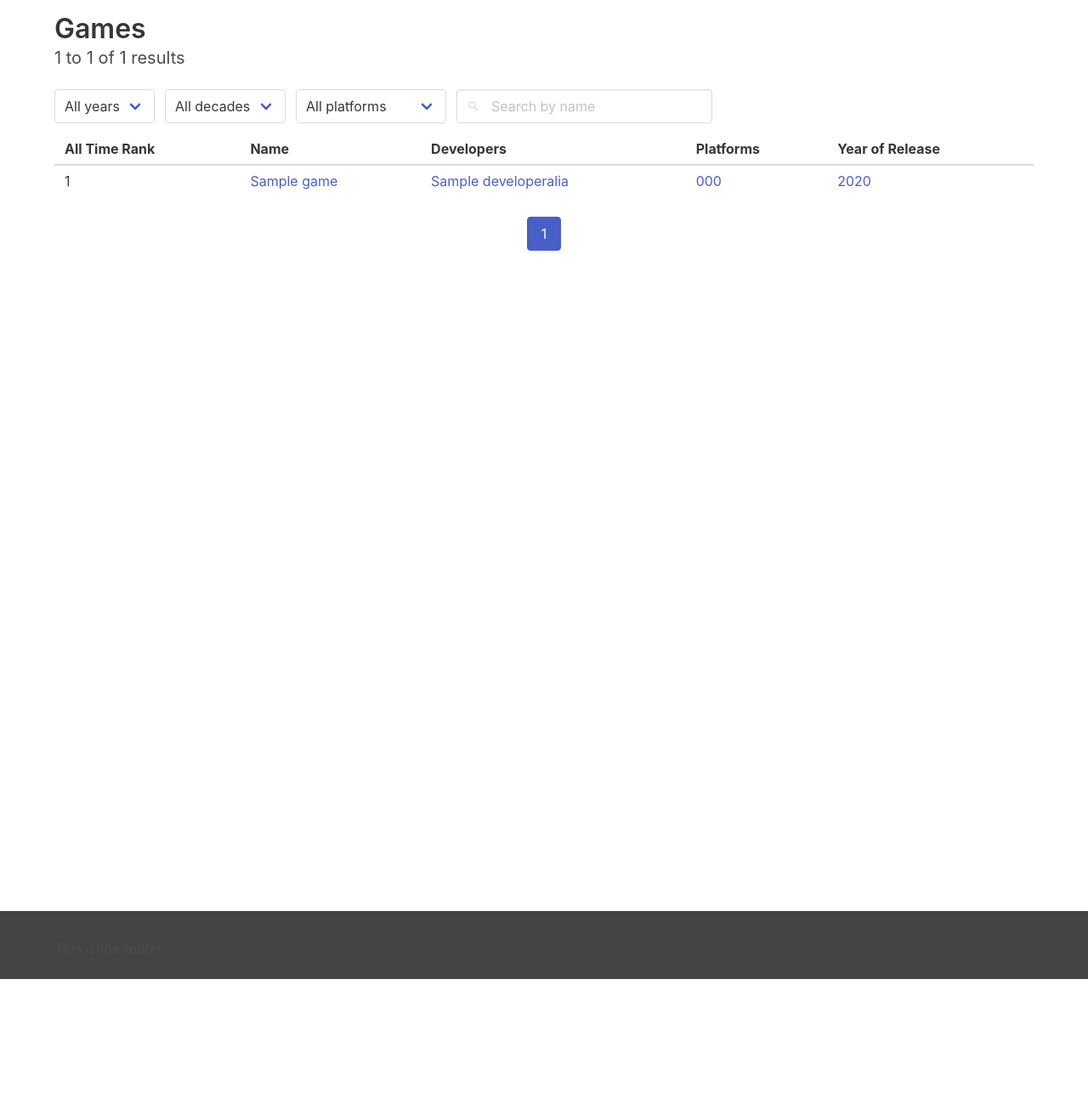
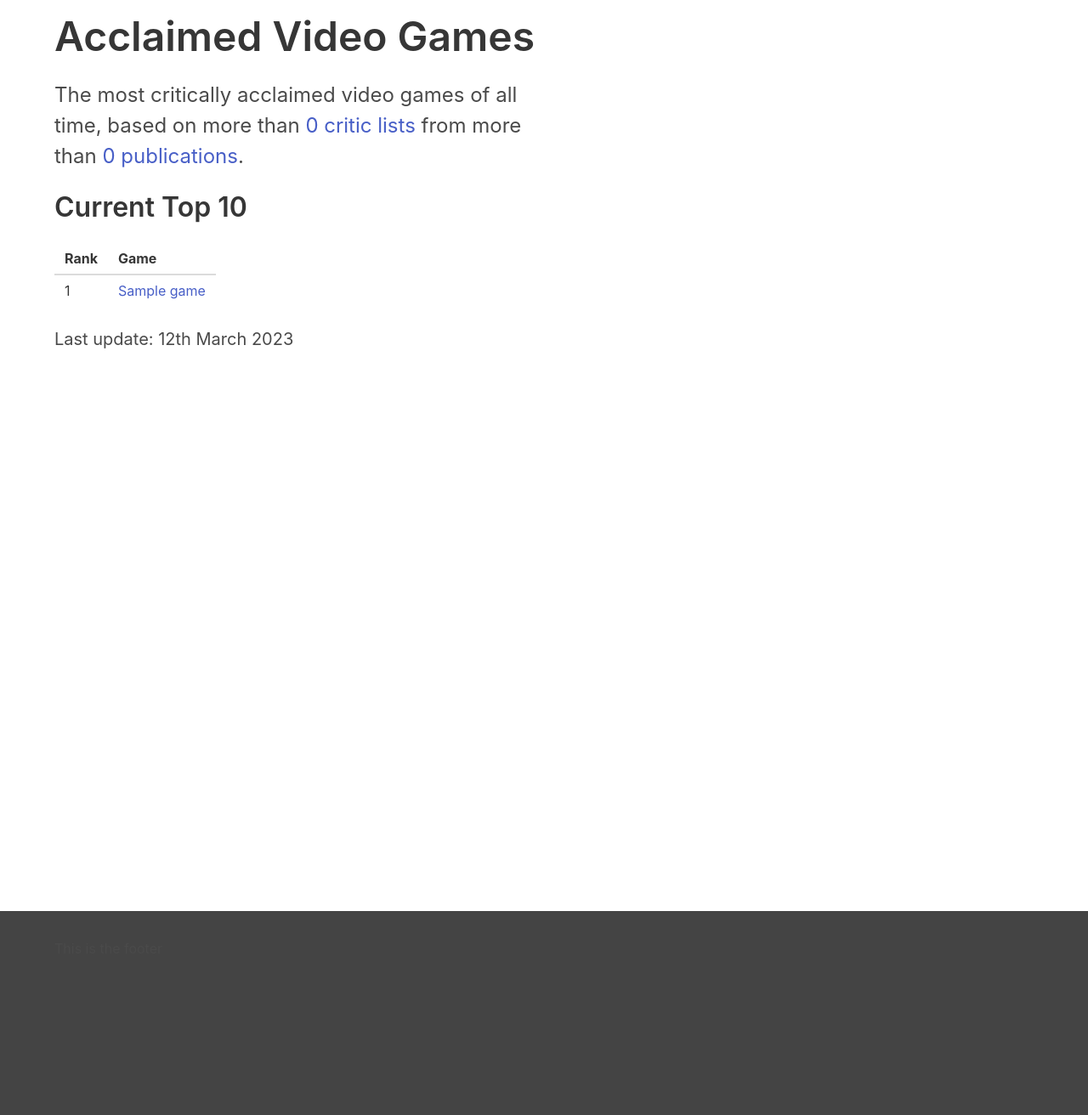
Before and after one commit to chibanaryan/acclaimed_video_games, a Django app: page / in a window 1280 px wide. Shown: the part 54-1366 px from the top of the page at 85% size. Before the commit the page ends 1206 px from the top, so only its background shows below. Run offline with Django 4.2, Linux system fonts and the light colour scheme; tables that the repository leaves empty hold one stand-in row (values such as "Sample post"); parts of the project's set-up code (start-up, migrations or seed data) failed here and were passed over; some libraries are stand-ins or nearby versions.

Commit message:
Add index page

```diff
--- a/acclaimedgames/urls.py
+++ b/acclaimedgames/urls.py
@@ -6,13 +6,11 @@ from django.urls import include, path
 from games import views
 
 urlpatterns = [
-    path('', views.GameListView.as_view(), name='index'),
-    path('__debug__/', include('debug_toolbar.urls')),
+    path('', views.IndexView.as_view(), name='index'),
+    path('games/', views.GameListView.as_view(), name='games-list'),
     path('admin/', admin.site.urls),
     path('developer-aliases/<int:pk>/', views.DeveloperAliasRedirectView.as_view(),
          name='developer-alias-redirect'),
-    #     path('developer-aliases/<int:pk>/',
-    #          views.DeveloperAliasDetailView.as_view(), name='developer-alias-detail'),
     path('developers/', views.DeveloperListView.as_view(), name='developer-list'),
     path('developers/<int:pk>/', views.DeveloperDetailView.as_view(),
          name='developer-detail'),
@@ -23,8 +21,7 @@ urlpatterns = [
          name='publication-detail'),
     path('games/<int:pk>/', views.GameDetailView.as_view(), name='game-detail'),
     path('pages/', include('django.contrib.flatpages.urls')),
-    path('platforms/<int:pk>/', views.PlatformDetailView.as_view(),
-         name='platform-detail'),
+    path('__debug__/', include('debug_toolbar.urls')),
 ]
 
 urlpatterns += static(settings.STATIC_URL, document_root=settings.STATIC_ROOT)
--- a/games/static/games/style.css
+++ b/games/static/games/style.css
@@ -1,5 +1,5 @@
 footer {
-    height: 5em;
+    min-height: 15em;
     background-color: #444;
     margin-top: 2em;
     padding-top: 2em;
@@ -8,7 +8,7 @@ footer {
 dl.detail dt {
     font-weight: bold;
     float: left;
-    width: 15em;
+    width: 10em;
 }
 
 header {
--- a/games/templates/games/base.html
+++ b/games/templates/games/base.html
@@ -21,7 +21,7 @@
                 </div>
                 <div class="navbar-menu">
                     <div class="navbar-start">
-                        <a class="navbar-item" href="{% url 'index' %}">
+                        <a class="navbar-item" href="{% url 'games-list' %}">
                             Games
                         </a>
                         <a class="navbar-item" href="{% url 'developer-list' %}">
--- a/games/templates/games/game_list.html
+++ b/games/templates/games/game_list.html
@@ -10,14 +10,14 @@
 {% endblock %}
 
 {% block content %}
-    <h1 class="title">Games</h1>
+    <h1 class="title">Top 500 Games</h1>
     <h2 class="subtitle">{{ offset }} to {{ limit }} of {{ total }} results</h2>
 
     <div class="field is-grouped">
         <form action="." class="control" >
             <div class="select">
                 <select name="year" onchange="form.submit()">
-                    <option selected value="">All years</option>
+                    <option selected value="">Years</option>
                     {% for year in years %}
                         <option {% if year == selected_year %}selected{% endif %}>{{ year }}</option>
                     {% endfor %}
@@ -27,7 +27,7 @@
         <form action="." class="control">
             <div class="select">
                 <select name="decade" onchange="form.submit()">
-                    <option selected value="">All decades</option>
+                    <option selected value="">Decades</option>
                     {% for decade in decades %}
                         <option {% if decade == selected_decade %}selected{% endif %} value="{{ decade }}">{{ decade }}s</option>
                     {% endfor %}
@@ -37,7 +37,7 @@
         <form action="." class="control">
             <div class="select">
                 <select name="platform" onchange="form.submit()">
-                    <option selected value="">All platforms</option>
+                    <option selected value="">Platforms</option>
                     {% for platform in platforms %}
                         <option {% if platform.code == selected_platform %}selected{% endif %} value="{{ platform.code }}">{{ platform }}</option>
                     {% endfor %}
@@ -78,7 +78,7 @@
         </thead>
         <tbody>
             {% for game in game_list %}
-                <tr>
+                <tr {% if highlight == game.id %}class="is-selected"{% endif %}>
                     {% if show_search_rank %}
                         <td>
                             {{ forloop.counter }}
--- /dev/null
+++ b/games/templates/games/index.html
@@ -0,0 +1,44 @@
+{% extends 'games/base.html' %}
+
+{% block content %}
+<div class="block">
+    <h1 class="title is-1">Acclaimed Video Games</h1>
+    <div class="columns">
+        <div class="column">
+            <p class="is-size-4">
+                The most critically acclaimed video games of all time, based
+                on more than <a href="{% url 'list-list' %}">{{ list_count }} critic lists</a> from more than
+                <a href="{% url 'publication-list' %}">{{ publication_count }} publications</a>.
+            </p>
+            <h3 class="title is-3 mt-5">Current Top 10</h3>
+            <table class="table">
+                <thead>
+                    <tr>
+                        <th>Rank</th>
+                        <th>Game</th>
+                    </tr>
+                </thead>
+                <tbody>
+                    {% for game in games %}
+                        <tr>
+                            <td>
+                                {{ game.rank }}
+                            </td>
+                            <td>
+                                <a href="{% url 'games-list' %}?highlight={{ game.id }}">
+                                    {{ game }}
+                                </a>
+                            </td>
+                        </tr>
+                    {% endfor %}
+                </tbody>
+            </table>
+            <p class="is-size-5">
+                Last update: 12th March 2023
+            </p>
+        </div>
+        <div class="column">
+    </div>
+
+</div>
+{% endblock %}
--- a/games/templates/games/publication_detail.html
+++ b/games/templates/games/publication_detail.html
@@ -4,6 +4,7 @@
     <h1 class="title is-3">{{ publication }} Lists</h1>
 
     {% for type, lists in list_groups %}
+        {% if lists %}
             <h2 class="title is-5">{{ type }}</h2>
             <table class="table is-fullwidth">
                 <thead>
@@ -25,6 +26,7 @@
                     {% endfor %}
                 </tbody>
             </table>
+        {% endif %}
     {% endfor %}
 
 {% endblock %}
--- a/games/templates/games/publication_list.html
+++ b/games/templates/games/publication_list.html
@@ -2,7 +2,7 @@
 
 {% block content %}
     <a class="button is-pulled-right" href="{% url 'list-list' %}">View all lists</a>
-    <h1 class="title">Source Lists</h1>
+    <h1 class="title">Publications</h1>
     <table class="table is-fullwidth">
         <thead>
             <tr>
--- a/games/views.py
+++ b/games/views.py
@@ -7,7 +7,7 @@ from django.db.models import Avg, CharField, Count, Min, Value
 from django.db.models.functions import Cast, Concat, Left
 from django.shortcuts import get_object_or_404
 from django.urls import reverse
-from django.views.generic import DetailView, ListView, RedirectView
+from django.views.generic import DetailView, ListView, RedirectView, TemplateView
 
 from . import models
 
@@ -18,6 +18,22 @@ class Filter:
     field: str
     coerce: type = str
     label: Callable[[str], str] = lambda x: x
+
+
+def round_down(num, base=10):
+    return num // base * base
+
+
+class IndexView(TemplateView):
+    template_name = 'games/index.html'
+
+    def get_context_data(self, **kwargs):
+        context = super().get_context_data(**kwargs)
+        context['games'] = models.Game.objects.all()[:10]
+        context['list_count'] = round_down(models.List.objects.count(), 50)
+        context['publication_count'] = round_down(
+            models.Publication.objects.count())
+        return context
 
 
 class GameListView(ListView):
@@ -94,6 +110,9 @@ class GameListView(ListView):
         context['show_search_rank'] = args.get(
             'year') or args.get('decade') or args.get('platform')
 
+        if args.get('highlight'):
+            context['highlight'] = int(args.get('highlight'))
+
         return context
 
 
@@ -109,7 +128,7 @@ class GameDetailView(DetailView):
         game = self.object
 
         base_year = int(game.year_of_release / 10) * 10
-        context['decade'] = f'{base_year}s'
+        context['decade'] = base_year
 
         year_games = list(models.Game.objects.filter(
             year_of_release=game.year_of_release))
@@ -172,19 +191,6 @@ class DeveloperAliasRedirectView(RedirectView):
         url = reverse('developer-detail', args=[alias.developer.pk])
 
         return url
-
-
-class PlatformDetailView(DetailView):
-    model = models.Platform
-
-    def get_context_data(self, **kwargs):
-        context = super().get_context_data(**kwargs)
-
-        context['games'] = self.object.games.prefetch_related(
-            'developers',
-        ).distinct()
-
-        return context
 
 
 class ListListView(ListView):
```
Also changed, not shown: games/templates/games/game_detail.html (+17 -5 lines), games/templates/games/platform_detail.html (deleted, +0 -37 lines), requirements.txt (added, +9 -0 lines). Lines whose indentation alone changed are shown as unchanged.
